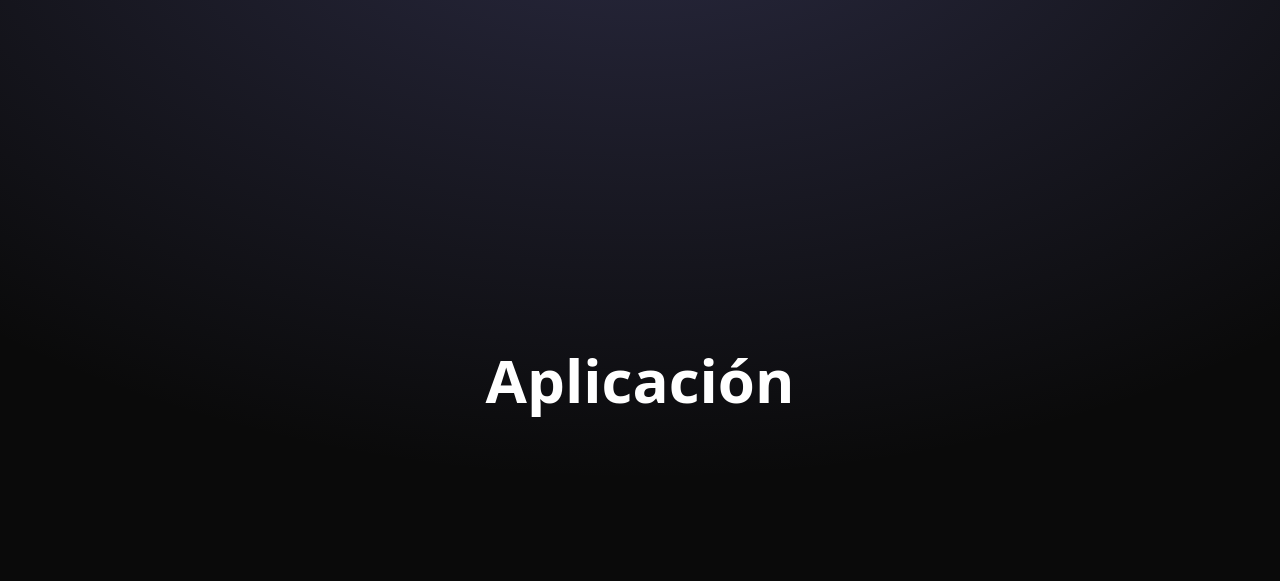
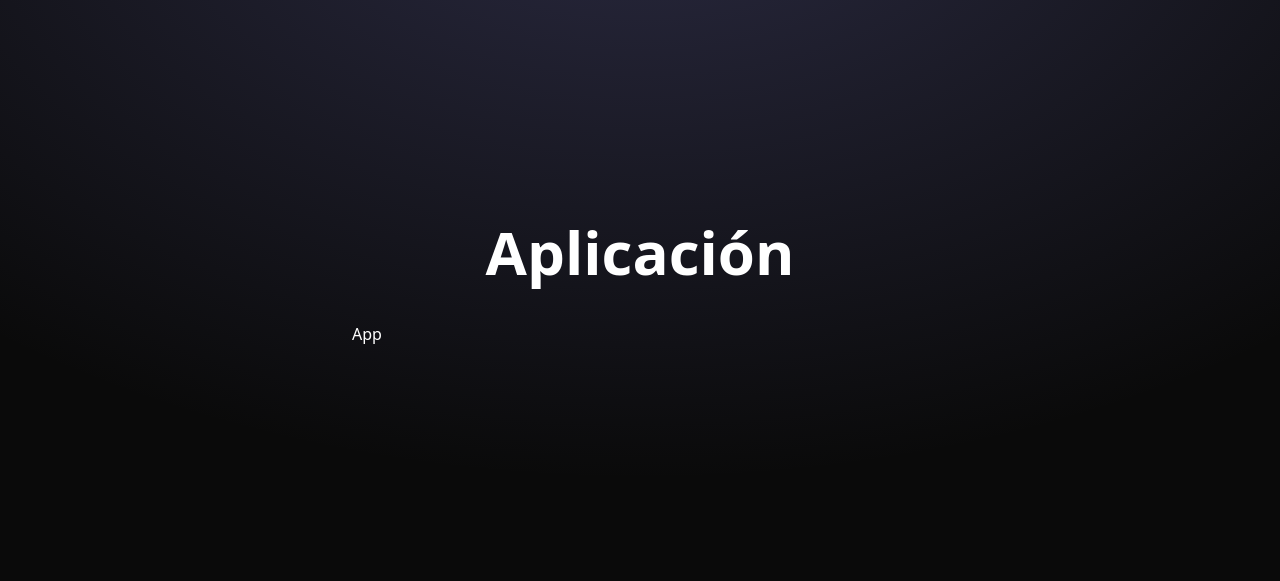
Before and after one commit to AlbertLnz/astro-chat-pdf, an Astro site: page / in a window 1280 px wide. Built offline with nearby package versions, Linux system fonts and the light colour scheme; Astro itself is replaced by a stand-in of ours.

Commit message:
App.svelte created

```diff
--- /dev/null
+++ b/src/components/App.svelte
@@ -0,0 +1 @@
+<h1>App</h1>
--- a/src/pages/index.astro
+++ b/src/pages/index.astro
@@ -1,4 +1,5 @@
 ---
+import App from '../components/App.svelte';
 import Layout from '../layouts/Layout.astro';
 ---
 
@@ -6,5 +7,8 @@ import Layout from '../layouts/Layout.astro';
 	<div class="fixed left-0 top-0 -z-10 h-full w-full"><div class="absolute top-0 z-[-2] h-screen w-screen bg-neutral-950 bg-[radial-gradient(ellipse_80%_80%_at_50%_-20%,rgba(120,119,198,0.3),rgba(255,255,255,0))]"></div></div> <!-- Background -->
 	<main class='grid place-content-center min-h-screen w-screen text-white'>
 		<h1 class='text-6xl opcatity-70 font-bold text-center pb-10'>Aplicación</h1>
+		<section class='container w-[1000px] max-w-xl h-64'>
+			<App client:idle />
+		</section>
 	</main>
 </Layout>
```
